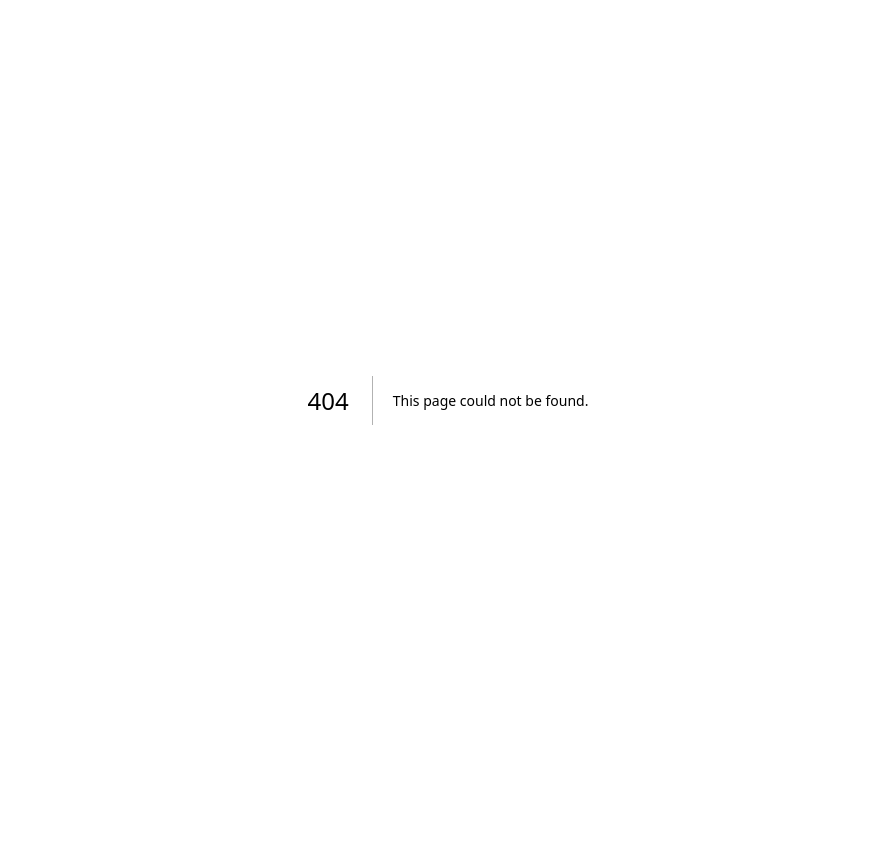
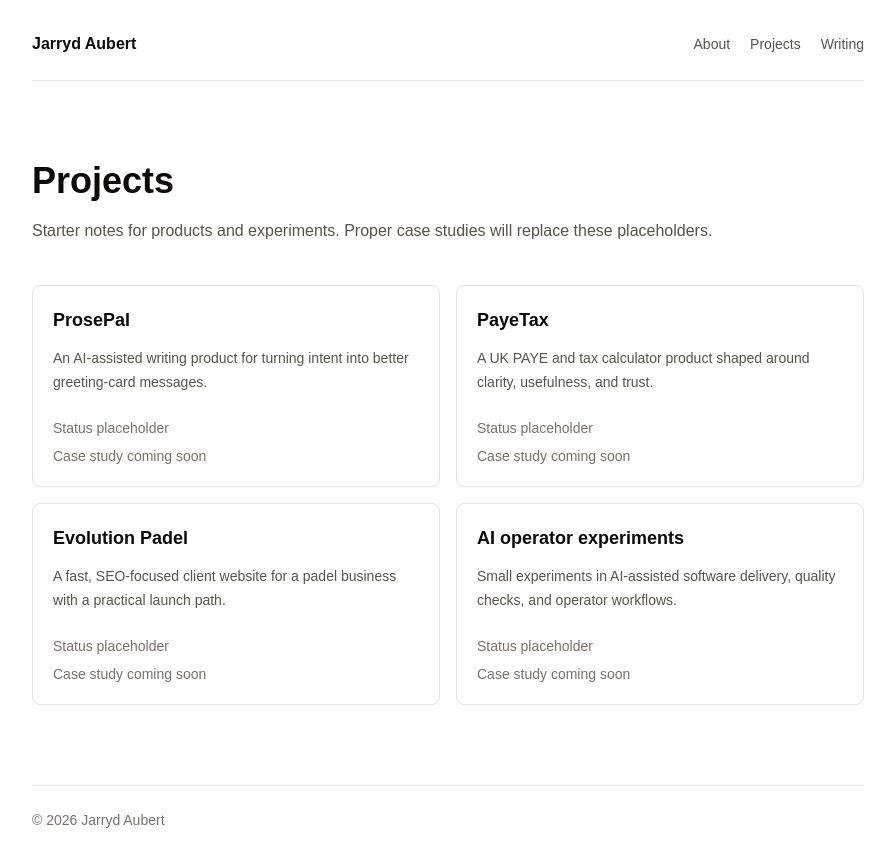
Before and after one commit to jarrydaubert/jarrydaubert.com, a Next.js app: page /projects in a window 1280 px wide. Before the commit this address had no page. Shown: the whole page, without its empty margins (192-1087 px from the left). Before the commit the page ends 800 px from the top, so only its background shows below. Built offline with nearby package versions, Linux system fonts and the light colour scheme.

Commit message:
feat: add initial site routes

```diff
--- a/package.json
+++ b/package.json
@@ -9,6 +9,7 @@
     "lint": "eslint"
   },
   "dependencies": {
+    "@vercel/analytics": "^2.0.1",
     "next": "16.2.6",
     "react": "19.2.4",
     "react-dom": "19.2.4"
--- /dev/null
+++ b/src/app/about/page.tsx
@@ -0,0 +1,60 @@
+import type { Metadata } from "next";
+
+export const metadata: Metadata = {
+  title: "About",
+};
+
+const focusAreas = [
+  "Practical software quality",
+  "Test strategy",
+  "AI-assisted development workflows",
+  "Small product shipping",
+];
+
+export default function AboutPage() {
+  return (
+    <article className="max-w-3xl space-y-10">
+      <header className="space-y-4">
+        <h1 className="text-3xl font-semibold text-stone-950 dark:text-stone-50 sm:text-4xl">
+          About
+        </h1>
+        <p className="text-lg leading-8 text-stone-700 dark:text-stone-200">
+          Jarryd Aubert is a Senior QA specialist and product builder based in
+          the UK.
+        </p>
+      </header>
+
+      <div className="space-y-5 text-base leading-7 text-stone-600 dark:text-stone-300">
+        <p>
+          His work sits at the point where product judgement, test strategy, and
+          useful AI-assisted delivery meet. The focus is practical: shipping
+          small, understandable software that can be checked, improved, and
+          trusted.
+        </p>
+        <p>
+          This site is a place for project notes, case studies, and writing
+          about the realities of building with quality in mind.
+        </p>
+      </div>
+
+      <section className="space-y-4" aria-labelledby="focus-areas">
+        <h2
+          id="focus-areas"
+          className="text-xl font-semibold text-stone-950 dark:text-stone-50"
+        >
+          Focus areas
+        </h2>
+        <ul className="grid gap-3 sm:grid-cols-2">
+          {focusAreas.map((area) => (
+            <li
+              key={area}
+              className="rounded-lg border border-stone-200 bg-white p-4 text-sm text-stone-700 dark:border-stone-800 dark:bg-stone-900 dark:text-stone-200"
+            >
+              {area}
+            </li>
+          ))}
+        </ul>
+      </section>
+    </article>
+  );
+}
--- a/src/app/layout.tsx
+++ b/src/app/layout.tsx
@@ -1,20 +1,21 @@
 import type { Metadata } from "next";
-import { Geist, Geist_Mono } from "next/font/google";
+import Link from "next/link";
+import { Analytics } from "@vercel/analytics/next";
 import "./globals.css";
 
-const geistSans = Geist({
-  variable: "--font-geist-sans",
-  subsets: ["latin"],
-});
-
-const geistMono = Geist_Mono({
-  variable: "--font-geist-mono",
-  subsets: ["latin"],
-});
+const navItems = [
+  { href: "/about", label: "About" },
+  { href: "/projects", label: "Projects" },
+  { href: "/writing", label: "Writing" },
+];
 
 export const metadata: Metadata = {
-  title: "Create Next App",
-  description: "Generated by create next app",
+  title: {
+    default: "Jarryd Aubert",
+    template: "%s | Jarryd Aubert",
+  },
+  description:
+    "Personal site of Jarryd Aubert \u2014 QA-minded product builder focused on useful software, AI-assisted workflows, and quality.",
 };
 
 export default function RootLayout({
@@ -22,12 +23,41 @@ export default function RootLayout({
 }: Readonly<{
   children: React.ReactNode;
 }>) {
+  const year = new Date().getFullYear();
+
   return (
-    <html
-      lang="en"
-      className={`${geistSans.variable} ${geistMono.variable} h-full antialiased`}
-    >
-      <body className="min-h-full flex flex-col">{children}</body>
+    <html lang="en">
+      <body className="min-h-screen bg-stone-50 text-stone-950 antialiased dark:bg-stone-950 dark:text-stone-50">
+        <div className="mx-auto flex min-h-screen w-full max-w-4xl flex-col px-5 py-6 sm:px-8 sm:py-8">
+          <header className="flex flex-col gap-5 border-b border-stone-200 pb-6 dark:border-stone-800 sm:flex-row sm:items-center sm:justify-between">
+            <Link
+              href="/"
+              className="text-base font-semibold tracking-normal text-stone-950 outline-none focus-visible:rounded focus-visible:ring-2 focus-visible:ring-stone-950 focus-visible:ring-offset-4 focus-visible:ring-offset-stone-50 dark:text-stone-50 dark:focus-visible:ring-stone-50 dark:focus-visible:ring-offset-stone-950"
+            >
+              Jarryd Aubert
+            </Link>
+            <nav aria-label="Primary navigation">
+              <ul className="flex flex-wrap gap-x-5 gap-y-3 text-sm text-stone-600 dark:text-stone-300">
+                {navItems.map((item) => (
+                  <li key={item.href}>
+                    <Link
+                      href={item.href}
+                      className="outline-none hover:text-stone-950 focus-visible:rounded focus-visible:ring-2 focus-visible:ring-stone-950 focus-visible:ring-offset-4 focus-visible:ring-offset-stone-50 dark:hover:text-stone-50 dark:focus-visible:ring-stone-50 dark:focus-visible:ring-offset-stone-950"
+                    >
+                      {item.label}
+                    </Link>
+                  </li>
+                ))}
+              </ul>
+            </nav>
+          </header>
+          <main className="flex-1 py-14 sm:py-20">{children}</main>
+          <footer className="border-t border-stone-200 pt-6 text-sm text-stone-500 dark:border-stone-800 dark:text-stone-400">
+            <p>&copy; {year} Jarryd Aubert</p>
+          </footer>
+        </div>
+        <Analytics />
+      </body>
     </html>
   );
 }
--- a/src/app/page.tsx
+++ b/src/app/page.tsx
@@ -1,65 +1,109 @@
-import Image from "next/image";
+import Link from "next/link";
+
+const selectedWork = [
+  {
+    name: "ProsePal",
+    summary: "AI-assisted greeting-card writing app.",
+  },
+  {
+    name: "PayeTax",
+    summary: "UK PAYE/tax calculator product.",
+  },
+  {
+    name: "Evolution Padel",
+    summary: "Fast, SEO-focused client website.",
+  },
+];
 
 export default function Home() {
   return (
-    <div className="flex flex-col flex-1 items-center justify-center bg-zinc-50 font-sans dark:bg-black">
-      <main className="flex flex-1 w-full max-w-3xl flex-col items-center justify-between py-32 px-16 bg-white dark:bg-black sm:items-start">
-        <Image
-          className="dark:invert"
-          src="/next.svg"
-          alt="Next.js logo"
-          width={100}
-          height={20}
-          priority
-        />
-        <div className="flex flex-col items-center gap-6 text-center sm:items-start sm:text-left">
-          <h1 className="max-w-xs text-3xl font-semibold leading-10 tracking-tight text-black dark:text-zinc-50">
-            To get started, edit the page.tsx file.
+    <div className="space-y-16">
+      <section className="max-w-3xl space-y-8" aria-labelledby="home-title">
+        <div className="space-y-5">
+          <h1
+            id="home-title"
+            className="text-4xl font-semibold tracking-normal text-stone-950 dark:text-stone-50 sm:text-5xl"
+          >
+            Jarryd Aubert
           </h1>
-          <p className="max-w-md text-lg leading-8 text-zinc-600 dark:text-zinc-400">
-            Looking for a starting point or more instructions? Head over to{" "}
-            <a
-              href="https://vercel.com/templates?framework=next.js&utm_source=create-next-app&utm_medium=appdir-template-tw&utm_campaign=create-next-app"
-              className="font-medium text-zinc-950 dark:text-zinc-50"
-            >
-              Templates
-            </a>{" "}
-            or the{" "}
-            <a
-              href="https://nextjs.org/learn?utm_source=create-next-app&utm_medium=appdir-template-tw&utm_campaign=create-next-app"
-              className="font-medium text-zinc-950 dark:text-zinc-50"
-            >
-              Learning
-            </a>{" "}
-            center.
+          <p className="text-2xl leading-snug text-stone-800 dark:text-stone-100">
+            QA-minded product builder shipping useful software with AI, taste,
+            and tests.
+          </p>
+          <p className="max-w-2xl text-base leading-7 text-stone-600 dark:text-stone-300">
+            I build and test practical software products, with a focus on
+            quality, evidence, and useful AI-assisted workflows.
           </p>
         </div>
-        <div className="flex flex-col gap-4 text-base font-medium sm:flex-row">
-          <a
-            className="flex h-12 w-full items-center justify-center gap-2 rounded-full bg-foreground px-5 text-background transition-colors hover:bg-[#383838] dark:hover:bg-[#ccc] md:w-[158px]"
-            href="https://vercel.com/new?utm_source=create-next-app&utm_medium=appdir-template-tw&utm_campaign=create-next-app"
-            target="_blank"
-            rel="noopener noreferrer"
+
+        <nav aria-label="Section navigation">
+          <ul className="flex flex-wrap gap-3 text-sm font-medium">
+            {[
+              { href: "/about", label: "About" },
+              { href: "/projects", label: "Projects" },
+              { href: "/writing", label: "Writing" },
+            ].map((item) => (
+              <li key={item.href}>
+                <Link
+                  href={item.href}
+                  className="inline-flex rounded border border-stone-300 px-3 py-2 text-stone-800 outline-none hover:border-stone-500 hover:text-stone-950 focus-visible:ring-2 focus-visible:ring-stone-950 focus-visible:ring-offset-4 focus-visible:ring-offset-stone-50 dark:border-stone-700 dark:text-stone-200 dark:hover:border-stone-500 dark:hover:text-stone-50 dark:focus-visible:ring-stone-50 dark:focus-visible:ring-offset-stone-950"
+                >
+                  {item.label}
+                </Link>
+              </li>
+            ))}
+          </ul>
+        </nav>
+      </section>
+
+      <section className="space-y-5" aria-labelledby="selected-work">
+        <div className="space-y-2">
+          <h2
+            id="selected-work"
+            className="text-xl font-semibold text-stone-950 dark:text-stone-50"
           >
-            <Image
-              className="dark:invert"
-              src="/vercel.svg"
-              alt="Vercel logomark"
-              width={16}
-              height={16}
-            />
-            Deploy Now
-          </a>
-          <a
-            className="flex h-12 w-full items-center justify-center rounded-full border border-solid border-black/[.08] px-5 transition-colors hover:border-transparent hover:bg-black/[.04] dark:border-white/[.145] dark:hover:bg-[#1a1a1a] md:w-[158px]"
-            href="https://nextjs.org/docs?utm_source=create-next-app&utm_medium=appdir-template-tw&utm_campaign=create-next-app"
-            target="_blank"
-            rel="noopener noreferrer"
-          >
-            Documentation
-          </a>
+            Selected work
+          </h2>
+          <p className="max-w-2xl text-sm leading-6 text-stone-600 dark:text-stone-300">
+            Early placeholders for the project stories that will become proper
+            case studies.
+          </p>
         </div>
-      </main>
+        <div className="grid gap-4 sm:grid-cols-3">
+          {selectedWork.map((project) => (
+            <Link
+              key={project.name}
+              href="/projects"
+              className="rounded-lg border border-stone-200 bg-white p-5 outline-none hover:border-stone-400 focus-visible:ring-2 focus-visible:ring-stone-950 focus-visible:ring-offset-4 focus-visible:ring-offset-stone-50 dark:border-stone-800 dark:bg-stone-900 dark:hover:border-stone-600 dark:focus-visible:ring-stone-50 dark:focus-visible:ring-offset-stone-950"
+            >
+              <h3 className="font-medium text-stone-950 dark:text-stone-50">
+                {project.name}
+              </h3>
+              <p className="mt-3 text-sm leading-6 text-stone-600 dark:text-stone-300">
+                {project.summary}
+              </p>
+            </Link>
+          ))}
+        </div>
+      </section>
+
+      <section className="space-y-3" aria-labelledby="first-essay">
+        <h2
+          id="first-essay"
+          className="text-xl font-semibold text-stone-950 dark:text-stone-50"
+        >
+          First essay
+        </h2>
+        <article className="rounded-lg border border-stone-200 bg-white p-5 dark:border-stone-800 dark:bg-stone-900">
+          <p className="text-base font-medium text-stone-950 dark:text-stone-50">
+            The gap between AI-assisted development demos and actually shipping
+            with AI
+          </p>
+          <p className="mt-3 text-sm text-stone-500 dark:text-stone-400">
+            Coming soon
+          </p>
+        </article>
+      </section>
     </div>
   );
 }
--- /dev/null
+++ b/src/app/projects/page.tsx
@@ -0,0 +1,73 @@
+import type { Metadata } from "next";
+
+export const metadata: Metadata = {
+  title: "Projects",
+};
+
+const projects = [
+  {
+    name: "ProsePal",
+    summary:
+      "An AI-assisted writing product for turning intent into better greeting-card messages.",
+    status: "Status placeholder",
+  },
+  {
+    name: "PayeTax",
+    summary:
+      "A UK PAYE and tax calculator product shaped around clarity, usefulness, and trust.",
+    status: "Status placeholder",
+  },
+  {
+    name: "Evolution Padel",
+    summary:
+      "A fast, SEO-focused client website for a padel business with a practical launch path.",
+    status: "Status placeholder",
+  },
+  {
+    name: "AI operator experiments",
+    summary:
+      "Small experiments in AI-assisted software delivery, quality checks, and operator workflows.",
+    status: "Status placeholder",
+  },
+];
+
+export default function ProjectsPage() {
+  return (
+    <section className="space-y-10" aria-labelledby="projects-title">
+      <header className="max-w-3xl space-y-4">
+        <h1
+          id="projects-title"
+          className="text-3xl font-semibold text-stone-950 dark:text-stone-50 sm:text-4xl"
+        >
+          Projects
+        </h1>
+        <p className="text-base leading-7 text-stone-600 dark:text-stone-300">
+          Starter notes for products and experiments. Proper case studies will
+          replace these placeholders.
+        </p>
+      </header>
+
+      <div className="grid gap-4 sm:grid-cols-2">
+        {projects.map((project) => (
+          <article
+            key={project.name}
+            className="rounded-lg border border-stone-200 bg-white p-5 dark:border-stone-800 dark:bg-stone-900"
+          >
+            <div className="space-y-3">
+              <h2 className="text-lg font-semibold text-stone-950 dark:text-stone-50">
+                {project.name}
+              </h2>
+              <p className="text-sm leading-6 text-stone-600 dark:text-stone-300">
+                {project.summary}
+              </p>
+            </div>
+            <div className="mt-6 space-y-2 text-sm text-stone-500 dark:text-stone-400">
+              <p>{project.status}</p>
+              <p>Case study coming soon</p>
+            </div>
+          </article>
+        ))}
+      </div>
+    </section>
+  );
+}
--- /dev/null
+++ b/src/app/writing/page.tsx
@@ -0,0 +1,41 @@
+import type { Metadata } from "next";
+
+export const metadata: Metadata = {
+  title: "Writing",
+};
+
+export default function WritingPage() {
+  return (
+    <section className="max-w-3xl space-y-10" aria-labelledby="writing-title">
+      <header className="space-y-4">
+        <h1
+          id="writing-title"
+          className="text-3xl font-semibold text-stone-950 dark:text-stone-50 sm:text-4xl"
+        >
+          Writing
+        </h1>
+        <p className="text-base leading-7 text-stone-600 dark:text-stone-300">
+          A small index for essays on software quality, product building, and
+          AI-assisted delivery.
+        </p>
+      </header>
+
+      <article className="rounded-lg border border-stone-200 bg-white p-5 dark:border-stone-800 dark:bg-stone-900">
+        <div className="space-y-3">
+          <h2 className="text-lg font-semibold text-stone-950 dark:text-stone-50">
+            The gap between AI-assisted development demos and actually shipping
+            with AI
+          </h2>
+          <p className="text-sm leading-6 text-stone-600 dark:text-stone-300">
+            A planned essay about the difference between impressive AI coding
+            demos and the steadier work of getting useful software into
+            production with tests, review, and evidence.
+          </p>
+        </div>
+        <p className="mt-6 text-sm text-stone-500 dark:text-stone-400">
+          Coming soon
+        </p>
+      </article>
+    </section>
+  );
+}
```
Also changed, not shown: 1 other file (tests, documents, lock files or other folders).
